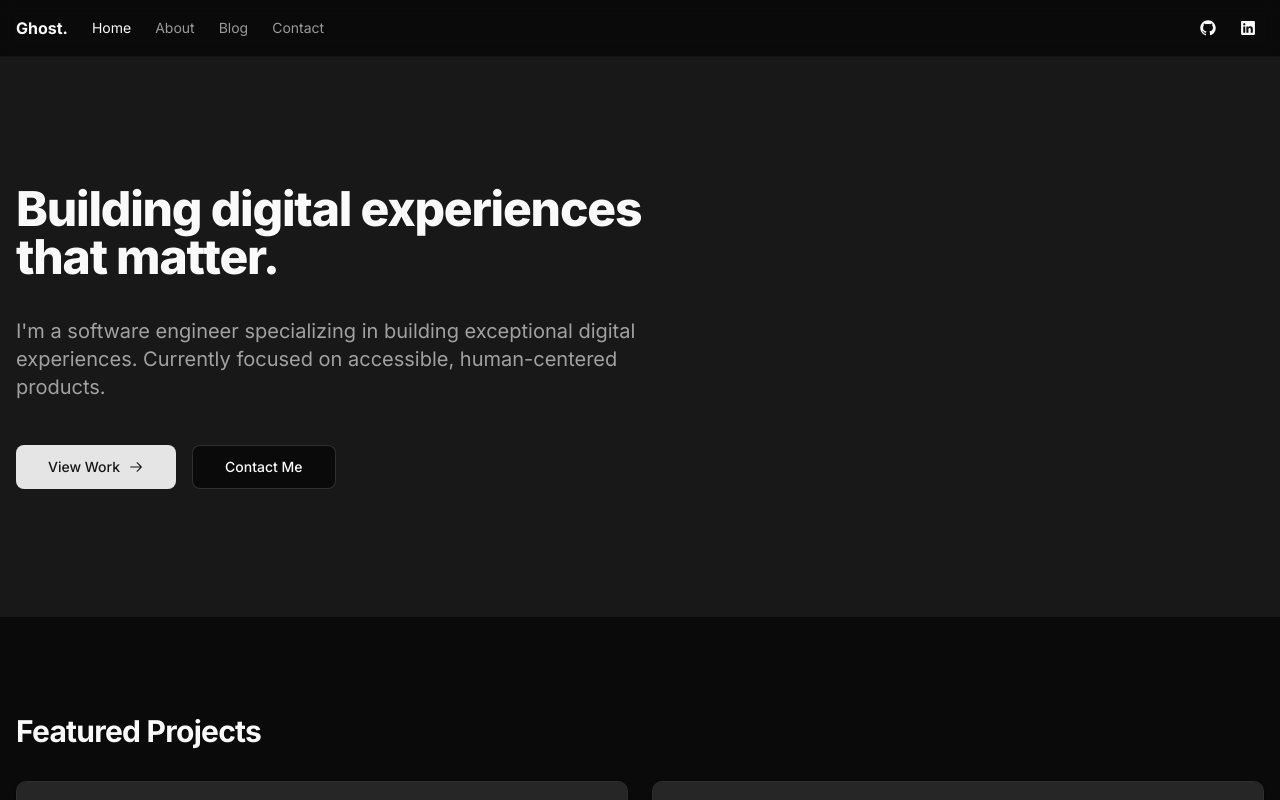
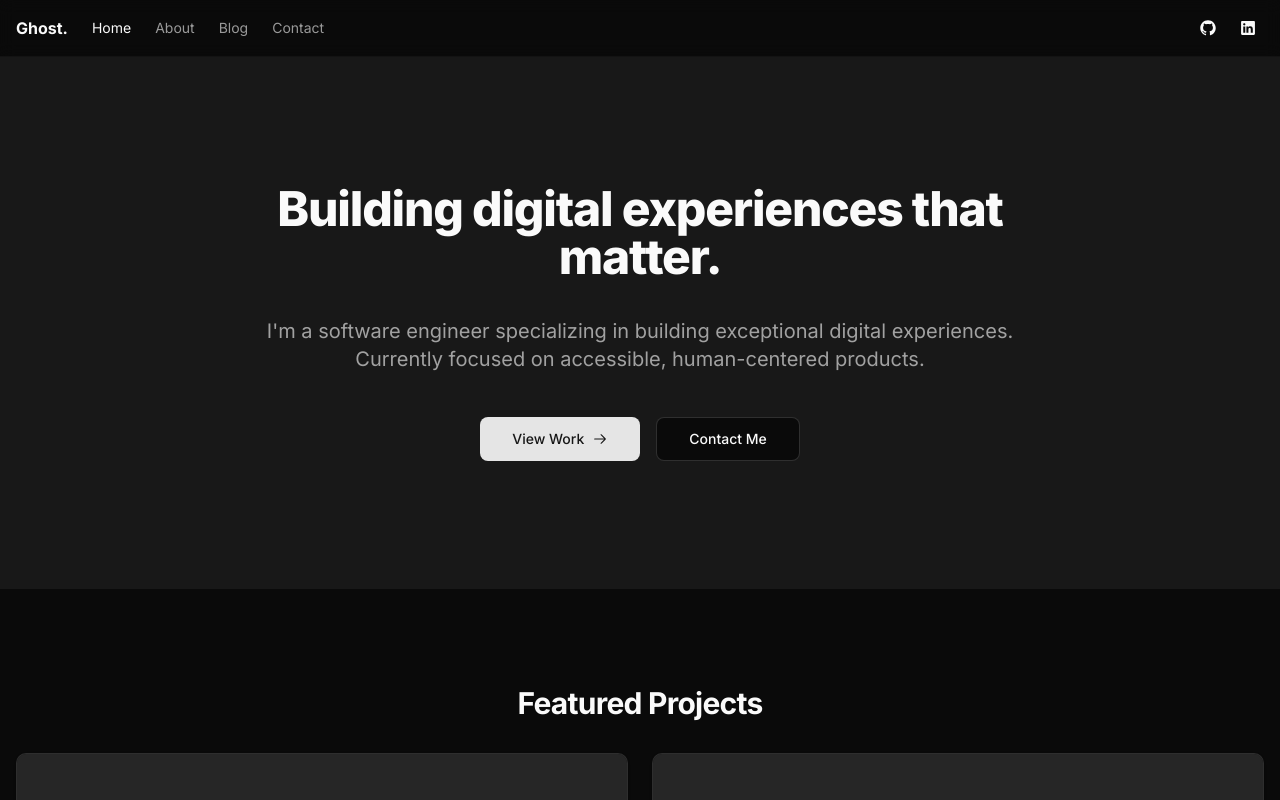
Before and after one commit to fahim-mle/portfolio-web, a Next.js app: page / in a window 1280 px wide. Shown: the top 800 px of the page. Built offline with nearby package versions, Linux system fonts and the light colour scheme.

Commit message:
style(layout): center content for a balanced portfolio aesthetic
- Center Hero section on Home page
- Center headings on About and Blog pages
- Center containers for better readability on large screens
- Ensure consistent alignment across the application

```diff
--- a/app/about/page.tsx
+++ b/app/about/page.tsx
@@ -4,8 +4,8 @@ import { Separator } from '@/components/ui/separator';
 export default function About() {
   return (
     <Container className="py-24">
-      <div className="flex flex-col gap-6 max-w-2xl">
-        <h1 className="text-4xl font-extrabold tracking-tight lg:text-5xl">About Me</h1>
+      <div className="flex flex-col gap-6 max-w-2xl mx-auto">
+        <h1 className="text-4xl font-extrabold tracking-tight lg:text-5xl text-center">About Me</h1>
 
         <div className="space-y-4">
           <p className="text-xl text-muted-foreground">
--- a/app/blog/[slug]/page.tsx
+++ b/app/blog/[slug]/page.tsx
@@ -17,8 +17,8 @@ export default async function Post({ params }: { params: Promise<{ slug: string
   }
 
   return (
-    <Container className="py-24 max-w-3xl">
-      <div className="mb-8">
+    <Container className="py-24 max-w-3xl mx-auto">
+      <div className="mb-8 text-center">
         <h1 className="text-4xl font-extrabold tracking-tight lg:text-5xl mb-2">{postData.title}</h1>
         <p className="text-xl text-muted-foreground">{postData.date}</p>
       </div>
--- a/app/blog/page.tsx
+++ b/app/blog/page.tsx
@@ -8,8 +8,8 @@ export default function BlogIndex() {
 
   return (
     <Container className="py-24">
-      <h1 className="text-4xl font-extrabold tracking-tight lg:text-5xl mb-8">Blog</h1>
-      <div className="flex flex-col gap-4 max-w-3xl">
+      <h1 className="text-4xl font-extrabold tracking-tight lg:text-5xl mb-8 text-center">Blog</h1>
+      <div className="flex flex-col gap-4 max-w-3xl mx-auto">
         {allPostsData.map(({ id, date, title, excerpt }) => (
           <Link key={id} href={`/blog/${id}`} className="no-underline">
             <Card className="hover:bg-muted/50 transition-colors">
--- a/app/contact/page.tsx
+++ b/app/contact/page.tsx
@@ -5,7 +5,7 @@ import { Textarea } from '@/components/ui/textarea';
 
 export default function Contact() {
   return (
-    <Container className="py-24 max-w-md">
+    <Container className="py-24 max-w-md mx-auto">
       <div className="flex flex-col gap-6">
         <div className="text-center space-y-2">
           <h1 className="text-4xl font-extrabold tracking-tight lg:text-5xl">Get in Touch</h1>
--- a/app/page.tsx
+++ b/app/page.tsx
@@ -13,7 +13,7 @@ export default function Home() {
       {/* Hero Section */}
       <section className="py-24 md:py-32 bg-muted/50">
         <Container>
-          <div className="flex flex-col items-start gap-5 max-w-2xl">
+          <div className="flex flex-col items-center text-center gap-5 max-w-3xl mx-auto">
             <motion.div
               initial={{ opacity: 0, y: 20 }}
               animate={{ opacity: 1, y: 0 }}
@@ -40,7 +40,7 @@ export default function Home() {
               animate={{ opacity: 1, y: 0 }}
               transition={{ duration: 0.5, delay: 0.4 }}
             >
-              <div className="flex gap-4">
+              <div className="flex gap-4 justify-center">
                 <Link href="/projects">
                   <Button size="lg">
                     View Work <ArrowRightIcon className="ml-2 h-4 w-4" />
@@ -60,7 +60,7 @@ export default function Home() {
       {/* Featured Section */}
       <section className="py-24">
         <Container>
-          <h2 className="text-3xl font-bold tracking-tight mb-8">Featured Projects</h2>
+          <h2 className="text-3xl font-bold tracking-tight mb-8 text-center">Featured Projects</h2>
           <div className="grid grid-cols-1 sm:grid-cols-2 gap-6">
             {[1, 2].map((i) => (
               <Card key={i} className="overflow-hidden">
```
